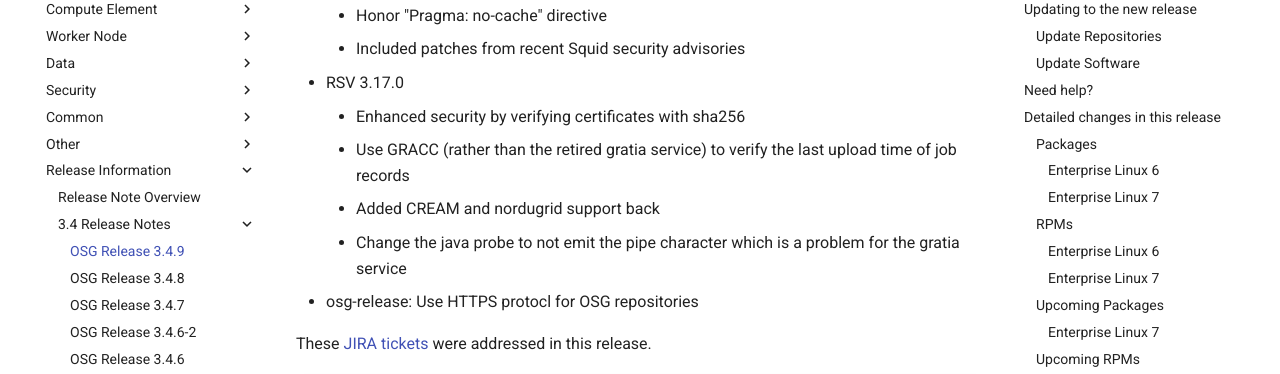
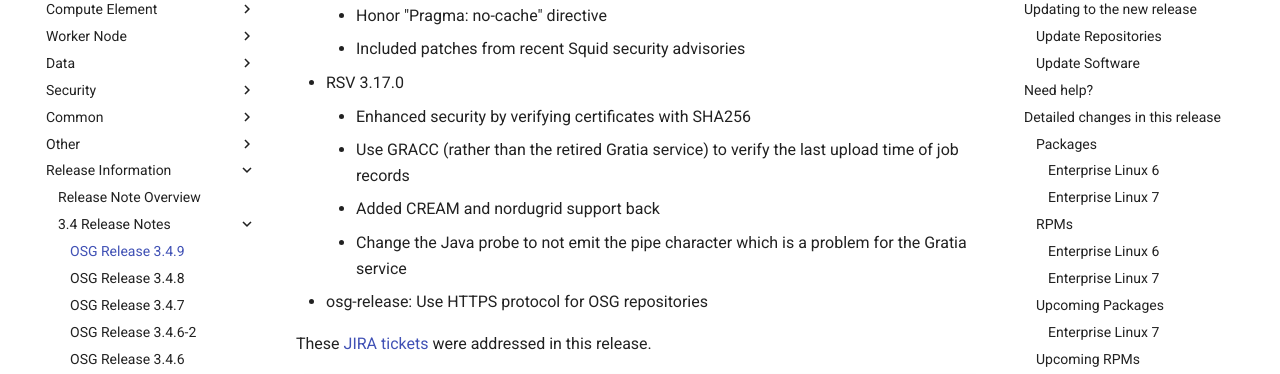
Before and after one commit to osg-htc/docs, an MkDocs documentation site: the page built from docs/release/3.4/release-3-4-9.md, in a window 1280 px wide and 900 px high, scrolled down 350 px. Shown: the part 153-527 px from the top of the window. Built offline with MkDocs 1.6.1 and Material for MkDocs 9.7.7, drawn with Linux system fonts in a browser that asks for light colours; comment, search, counter and statistics services are not loaded; old or Windows-style settings are respelled for this version of MkDocs.

Commit message:
Minor spelling errors on release page

```diff
--- a/docs/release/3.4/release-3-4-9.md
+++ b/docs/release/3.4/release-3-4-9.md
@@ -16,11 +16,11 @@
     -   Honor "Pragma: no-cache" directive
     -   Included patches from recent Squid security advisories
 -   RSV 3.17.0
-    -   Enhanced security by verifying certificates with sha256
-    -   Use GRACC (rather than the retired gratia service) to verify the last upload time of job records
+    -   Enhanced security by verifying certificates with SHA256
+    -   Use GRACC (rather than the retired Gratia service) to verify the last upload time of job records
     -   Added CREAM and nordugrid support back
-    -   Change the java probe to not emit the pipe character which is a problem for the gratia service
--   osg-release: Use HTTPS protocl for OSG repositories
+    -   Change the Java probe to not emit the pipe character which is a problem for the Gratia service
+-   osg-release: Use HTTPS protocol for OSG repositories
 
 These [JIRA tickets](https://jira.opensciencegrid.org/issues/?jql=project%20%3D%20SOFTWARE%20AND%20fixVersion%20%3D%203.4.9%20ORDER%20BY%20priority%20DESC%2C%20key%20DESC) were addressed in this release.
 
```
